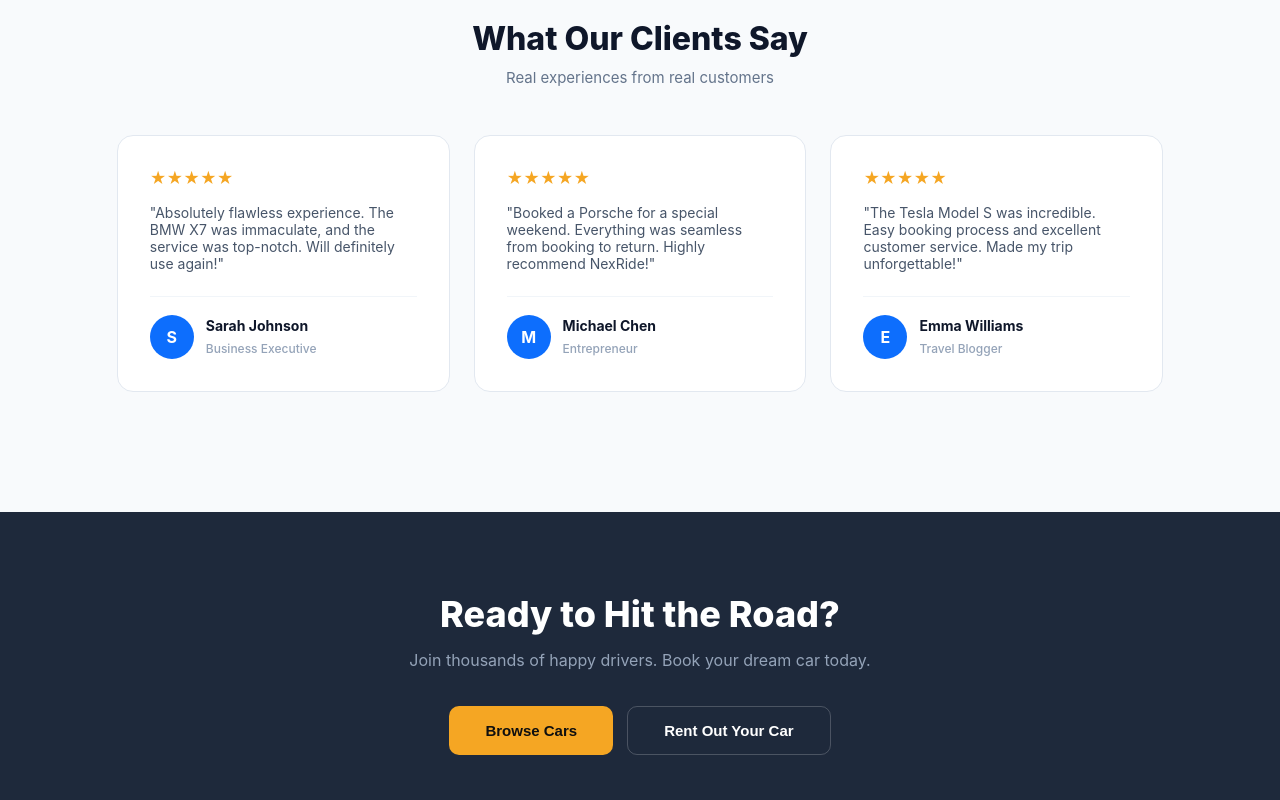
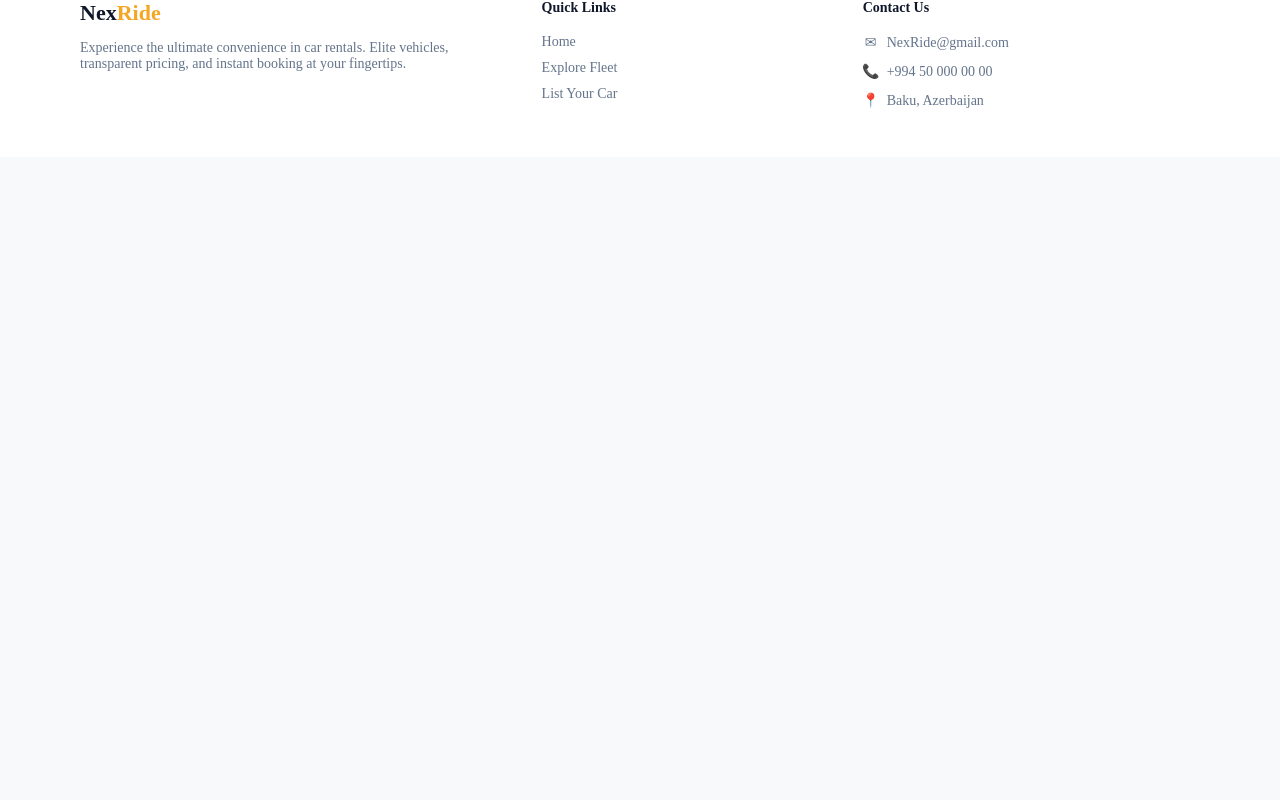
Before and after one commit to vuzal/NexRide, a React (Vite) app: page / in a window 1280 px wide. Shown: the part 1400-2200 px from the top of the page. After the commit the page ends 1557 px from the top, so only its background shows below. Built offline with nearby package versions, Linux system fonts and the light colour scheme.

Commit message:
HomePage styles changed

```diff
--- a/src/pages/HomePage.css
+++ b/src/pages/HomePage.css
@@ -15,7 +15,7 @@
   margin: 0 auto;
 }
 
-.hero-eyebrow {
+.home-hero-info{
   display: inline-block;
   background: #fff7ed;
   color: #f5a623;
@@ -55,7 +55,7 @@
   flex-wrap: wrap;
 }
 
-.hero-cta {
+.hero-btn {
   padding: 15px 32px;
   background: #0f172a;
   color: #ffffff;
@@ -64,15 +64,14 @@
   font-size: 15px;
   font-weight: 600;
   cursor: pointer;
-  transition: all 0.2s;
 }
 
-.hero-cta:hover {
+.hero-btn:hover {
   background: #f5a623;
-  transform: translateY(-4px);
+  border-color: #f5a623;
 }
 
-.hero-cta-outline {
+.hero-btn-rent {
   padding: 15px 32px;
   background: transparent;
   color: #0f172a;
@@ -81,10 +80,9 @@
   font-size: 15px;
   font-weight: 600;
   cursor: pointer;
-  transition: all 0.2s;
 }
 
-.hero-cta-outline:hover {
+.hero-btn-rent:hover {
   background: #f5a623;
   border-color: #f5a623;
 }
@@ -101,13 +99,9 @@
   max-width: 480px;
   height: auto;
   border-radius: 16px;
-  box-shadow: 0 20px 50px rgba(0,0,0,0.4);
-  transition: transform 0.3s ease;
+
 }
 
-.hero-image-container:hover .hero-car-img {
-  transform: translateY(-6px);
-}
 
 
 .stats-section {
@@ -116,7 +110,7 @@
   padding: 0 24px;
 }
 
-.stats-grid {
+.stats-list {
   display: flex;
   justify-content: space-around;
   align-items: center;
@@ -124,7 +118,6 @@
   border: 1px solid #e2e8f0;
   padding: 40px 20px;
   border-radius: 20px;
-  box-shadow: 0 4px 24px rgba(15,23,42,0.04);
 }
 
 .stat-card {
@@ -167,7 +160,7 @@
   color: #f5a623;
 }
 
-.features-grid {
+.features-list {
   display: grid;
   grid-template-columns: repeat(4, 1fr);
   gap: 20px;
@@ -178,18 +171,15 @@
   border: 1px solid #e2e8f0;
   padding: 32px 24px;
   border-radius: 16px;
-  transition: all 0.25s;
 }
 
 .feature-card:hover {
-  transform: translateY(-4px);
   border-color: #f5a623;
 }
 
 .feature-icon {
   font-size: 28px;
   margin-bottom: 16px;
-  background: #fff7ed;
   width: 52px;
   height: 52px;
   display: flex;
@@ -211,163 +201,6 @@
   margin: 0;
 }
 
-.testimonials-section {
-  padding: 80px 6%;
-  max-width: 1200px;
-  margin: 0 auto;
-}
-
-.testimonials-header {
-  text-align: center;
-  margin-bottom: 48px;
-}
-
-.testimonials-header h2 {
-  font-size: 32px;
-  font-weight: 800;
-  color: #0f172a;
-  margin-bottom: 10px;
-}
-
-.testimonials-header p {
-  font-size: 15px;
-  color: #64748b;
-}
-
-.testimonials-grid {
-  display: grid;
-  grid-template-columns: repeat(3, 1fr);
-  gap: 24px;
-}
-
-.testimonial-card {
-  background: #ffffff;
-  border: 1px solid #e2e8f0;
-  padding: 32px;
-  border-radius: 16px;
-  display: flex;
-  flex-direction: column;
-  justify-content: space-between;
-  transition: all 0.2s;
-}
-
-.testimonial-card:hover {
-  transform: translateY(-4px);
-  border-color: #f5a623;
-}
-
-.rating-stars {
-  color: #f5a623;
-  font-size: 16px;
-  margin-bottom: 16px;
-}
-
-.testimonial-text {
-  font-size: 14px;
-  color: #475569;
-  margin: 0 0 24px;
-  flex: 1;
-}
-
-.client-profile {
-  display: flex;
-  align-items: center;
-  gap: 12px;
-  border-top: 1px solid #f1f5f9;
-  padding-top: 18px;
-}
-
-.client-avatar {
-  width: 44px;
-  height: 44px;
-  border-radius: 50%;
-  display: flex;
-  align-items: center;
-  justify-content: center;
-  color: #ffffff;
-  font-weight: 700;
-  font-size: 16px;
-  background-color: #0d6efd;
-}
-
-.client-info h4 {
-  font-size: 14px;
-  font-weight: 700;
-  color: #0f172a;
-  margin: 0 0 3px;
-}
-
-.client-info span {
-  font-size: 12px;
-  color: #94a3b8;
-  font-weight: 500;
-}
-
-.cta-section {
-  background: #1e293b ;
-  padding: 80px 6%;
-  margin-top: 40px;
-}
-
-.cta-content {
-  max-width: 600px;
-  margin: 0 auto;
-  text-align: center;
-}
-
-.cta-content h2 {
-  font-size: 36px;
-  font-weight: 800;
-  color: #ffffff;
-  margin-bottom: 14px;
-}
-
-.cta-content p {
-  font-size: 16px;
-  color: #94a3b8;
-  margin-bottom: 36px;
-}
-
-.cta-btns {
-  display: flex;
-  gap: 14px;
-  justify-content: center;
-  flex-wrap: wrap;
-}
-
-.cta-primary {
-  padding: 15px 36px;
-  background: #f5a623;
-  color: #0f0f0f;
-  border: none;
-  border-radius: 10px;
-  font-size: 15px;
-  font-weight: 700;
-  cursor: pointer;
-  transition: all 0.2s;
-}
-
-.cta-primary:hover {
-  background: #e09510;
-  transform: translateY(-2px);
-  box-shadow: 0 8px 20px rgba(245,166,35,0.3);
-}
-
-.cta-secondary {
-  padding: 15px 36px;
-  background: transparent;
-  color: #ffffff;
-  border: 1.5px solid rgba(255,255,255,0.2);
-  border-radius: 10px;
-  font-size: 15px;
-  font-weight: 600;
-  cursor: pointer;
-  transition: all 0.2s;
-}
-
-.cta-secondary:hover {
-  background: rgba(255,255,255,0.08);
-}
 
 @media (max-width: 968px) {
   .hero-section {
@@ -389,20 +222,7 @@
     max-width: 320px;
   }
 
-  .search-bar-single {
-    border-radius: 16px;
-    flex-direction: column;
-    gap: 12px;
-    padding: 16px;
-  }
-
-  .search-btn-single {
-    width: 100%;
-    border-radius: 8px;
-    text-align: center;
-  }
-
-  .stats-grid {
+  .stats-list {
     flex-direction: column;
     gap: 24px;
     padding: 28px;
@@ -414,15 +234,9 @@
     padding-bottom: 24px;
   }
 
-  .stat-card:last-child {
-    border-bottom: none;
-  }
 
-  .features-grid {
+  .features-list {
     grid-template-columns: repeat(2, 1fr);
   }
 
-  .testimonials-grid {
-    grid-template-columns: 1fr;
-  }
 }
--- a/src/pages/HomePage.jsx
+++ b/src/pages/HomePage.jsx
@@ -9,25 +9,25 @@ function HomePage() {
     <div className="home-page">
       <div className="hero-section">
         <div className="hero-content">
-          <span className="hero-eyebrow">🏆 #1 Car Rental Platform</span>
+          <span className="home-hero-info">🏆 #1 Car Rental Platform</span>
           <h1>Premium Cars.<br /><span>Instant Booking.</span></h1>
           <p>Unleash the ultimate driving experience. Choose from our elite fleet and hit the road in minutes.</p>
           <div className="hero-btns">
-            <button className="hero-cta" onClick={() => navigate('/cars')}>Explore Fleet</button>
-            <button className="hero-cta-outline" onClick={() => navigate('/list-car')}>Rent Out Your Car</button>
+            <button className="hero-btn" onClick={() => navigate('/cars')}>Explore Fleet</button>
+            <button className="hero-btn-rent" onClick={() => navigate('/list-car')}>Rent Out Your Car</button>
           </div>
         </div>
         <div className="hero-image-container">
           <img
             src="https://i.pinimg.com/1200x/d3/27/b5/d327b50debe40fd7d46ff654de794e6c.jpg"
-            alt="Premium Car"
+            alt="Car"
             className="hero-car-img"
           />
         </div>
       </div>
 
       <div className="stats-section">
-        <div className="stats-grid">
+        <div className="stats-list">
           <div className="stat-card">
             <h2>500+</h2>
             <p>Premium Cars</p>
@@ -45,7 +45,7 @@ function HomePage() {
 
       <div className="features-section">
         <h2 className="section-title">Why Choose <span>NexRide</span></h2>
-        <div className="features-grid">
+        <div className="features-list">
           <div className="feature-card">
             <div className="feature-icon">🚗</div>
             <h3>Wide Selection</h3>
@@ -69,68 +69,6 @@ function HomePage() {
         </div>
       </div>
 
-      <div className="testimonials-section">
-        <div className="testimonials-header">
-          <h2>What Our Clients Say</h2>
-          <p>Real experiences from real customers</p>
-        </div>
-
-        <div className="testimonials-grid">
-          <div className="testimonial-card">
-            <div className="rating-stars">★★★★★</div>
-            <p className="testimonial-text">
-              "Absolutely flawless experience. The BMW X7 was immaculate, and the service was top-notch. Will definitely use again!"
-            </p>
-            <div className="client-profile">
-              <div className="client-avatar color-s">S</div>
-              <div className="client-info">
-                <h4>Sarah Johnson</h4>
-                <span>Business Executive</span>
-              </div>
-            </div>
-          </div>
-
-          <div className="testimonial-card">
-            <div className="rating-stars">★★★★★</div>
-            <p className="testimonial-text">
-              "Booked a Porsche for a special weekend. Everything was seamless from booking to return. Highly recommend NexRide!"
-            </p>
-            <div className="client-profile">
-              <div className="client-avatar color-m">M</div>
-              <div className="client-info">
-                <h4>Michael Chen</h4>
-                <span>Entrepreneur</span>
-              </div>
-            </div>
-          </div>
-
-          <div className="testimonial-card">
-            <div className="rating-stars">★★★★★</div>
-            <p className="testimonial-text">
-              "The Tesla Model S was incredible. Easy booking process and excellent customer service. Made my trip unforgettable!"
-            </p>
-            <div className="client-profile">
-              <div className="client-avatar color-e">E</div>
-              <div className="client-info">
-                <h4>Emma Williams</h4>
-                <span>Travel Blogger</span>
-              </div>
-            </div>
-          </div>
-        </div>
-      </div>
-
-      <div className="cta-section">
-        <div className="cta-content">
-          <h2>Ready to Hit the Road?</h2>
-          <p>Join thousands of happy drivers. Book your dream car today.</p>
-          <div className="cta-btns">
-            <button onClick={() => navigate('/cars')} className="cta-primary">Browse Cars</button>
-            <button onClick={() => navigate('/list-car')} className="cta-secondary">Rent Out Your Car</button>
-          </div>
-        </div>
-      </div>
-
     </div>
   )
 }
```
